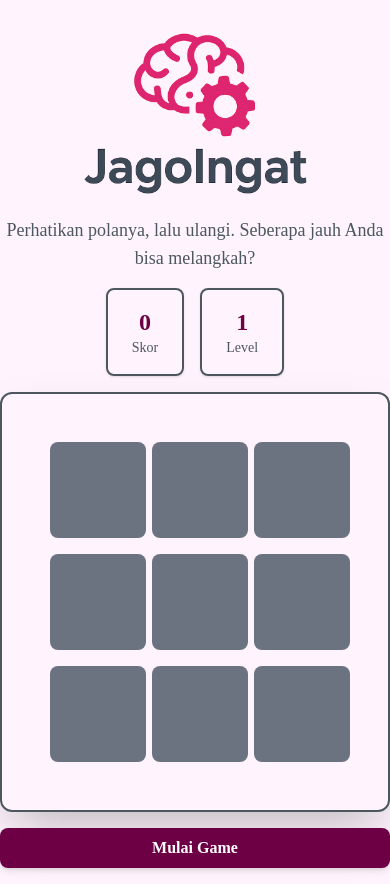
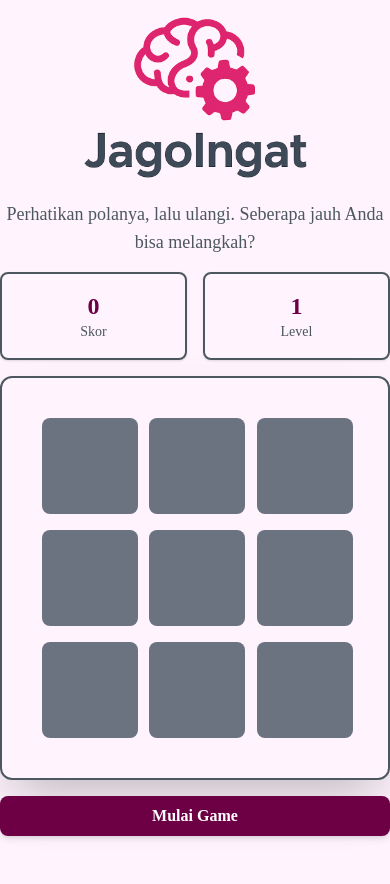
Before and after one commit to Jojo297/JagoIngat, a React (Vite) app: page / in a window 390 px wide. After the commit the page ends 844 px from the top, so only its background shows below. Built offline with nearby package versions, Linux system fonts and the light colour scheme.

Commit message:
[DEVELOPMENT] add responsive UI

```diff
--- a/src/App.jsx
+++ b/src/App.jsx
@@ -3,9 +3,8 @@ import LogoJagoIngat from "./components/LogoJagoIngat";
 
 export default function App() {
   return (
-    <div className="py-4">
+    <div className="lg:mt-8">
       <div className="flex flex-col justify-center items-center ">
-        {/* Header */}
         <LogoJagoIngat />
         <div className="text-center ">
           <p className="text-muted-foreground text-lg text-pretty">
--- a/src/CardButton.jsx
+++ b/src/CardButton.jsx
@@ -1,18 +1,15 @@
-// Card.js
 import React from "react";
 
 const CardButton = ({ color, isFlipped, onClick, cardIndex, isPlayerTurn }) => {
-  // Tentukan warna yang ditampilkan. Jika isFlipped true, gunakan warna dari prop.
-  // Jika tidak, gunakan warna abu-abu.
   const displayColor = isFlipped ? color : "bg-gray-500";
 
   return (
     <div
-      className={`w-24 h-24 rounded-lg cursor-pointer transition-colors duration-300 ${displayColor}`}
+      className={`w-24 h-24 rounded-lg ${
+        isPlayerTurn ? "cursor-pointer" : "cursor-not-allowed"
+      } transition-colors duration-300 ${displayColor}`}
       onClick={() => onClick(cardIndex)}
-      disabled={isPlayerTurn}>
-      {/* Kartu kosong, warnanya ditentukan oleh CSS */}
-    </div>
+      disabled={isPlayerTurn}></div>
   );
 };
 
--- a/src/MemoryGame.jsx
+++ b/src/MemoryGame.jsx
@@ -14,6 +14,7 @@ import {
 import GameOver from "@/assets/GameOver.jpg";
 import GoodJob from "@/assets/GoodJob.jpg";
 
+// Colors for the game cards as an array for random selection
 const colors = [
   "bg-red-500",
   "bg-blue-500",
@@ -27,15 +28,16 @@ const colors = [
 ];
 
 const MemoryGame = () => {
-  const [sequence, setSequence] = useState([]);
-  const [playerClicks, setPlayerClicks] = useState([]);
-  const [score, setScore] = useState(0);
-  const [isPlayerTurn, setIsPlayerTurn] = useState(false);
-  const [isGameStarted, setIsGameStarted] = useState(false);
-  const [level, setLevel] = useState(1);
-  const [gameOver, setGameOver] = useState(false);
-  const [bestScore, setBestScore] = useState(0);
+  const [sequence, setSequence] = useState([]); // Stores the sequence of card flips
+  const [playerClicks, setPlayerClicks] = useState([]); // Stores indices of player's clicked cards
+  const [score, setScore] = useState(0); // Current score of the player
+  const [isPlayerTurn, setIsPlayerTurn] = useState(false); // Indicates whose turn it is
+  const [isGameStarted, setIsGameStarted] = useState(false); // Indicates if the game has started
+  const [level, setLevel] = useState(1); // Indicates the current level of the game
+  const [gameOver, setGameOver] = useState(false); // Indicates if the game is over
+  const [bestScore, setBestScore] = useState(0); // Best score achieved by the player
 
+  // Load best score from local storage when the component mounts
   useEffect(() => {
     const storedBestScore = localStorage.getItem("bestScore");
     if (storedBestScore) {
@@ -43,6 +45,7 @@ const MemoryGame = () => {
     }
   }, []);
 
+  // Update best score in local storage if the current score exceeds it
   useEffect(() => {
     if (gameOver) {
       if (score > bestScore) {
@@ -52,7 +55,7 @@ const MemoryGame = () => {
     }
   }, [gameOver, score]);
 
-  console.log(score, bestScore);
+  // Function to handle closing the game over alert dialog
   const handleCloseDialog = () => {
     setGameOver(false);
     setSequence([]);
@@ -69,6 +72,7 @@ const MemoryGame = () => {
     setIsPlayerTurn(false);
   };
 
+  // Initial array of cards
   const [cards, setCards] = useState(
     colors.map((color, index) => ({
       id: index,
@@ -78,21 +82,25 @@ const MemoryGame = () => {
     }))
   );
 
+  // Start the game when called, initializing game state
   const startGame = () => {
     setIsGameStarted(true);
     setScore(0);
     setLevel(1);
     setGameOver(false);
     setPlayerClicks([]);
+    // Reset card states
     const resetCards = cards.map((card) => ({ ...card, isFlipped: false }));
     setCards(resetCards);
 
+    // Generate initial card sequence for the game
     const initialCardIndex = Math.floor(Math.random() * 9);
     const initialSequence = [initialCardIndex];
     setSequence(initialSequence);
     displaySequence(initialSequence);
   };
 
+  // Add a new card color to the sequence when required
   const addNextColor = () => {
     const newCardIndex = Math.floor(Math.random() * 9);
     const newSequence = [...sequence, newCardIndex];
@@ -100,6 +108,7 @@ const MemoryGame = () => {
     displaySequence(newSequence);
   };
 
+  // Display cards in the sequence order, setting their flipped state
   const displaySequence = (seq) => {
     setIsPlayerTurn(false);
     let delay = 500;
@@ -114,6 +123,8 @@ const MemoryGame = () => {
           resetCards[index].isFlipped = false;
           setCards(resetCards);
 
+          // Advance the player's turn if it's the last card in the sequence
+
           if (i === seq.length - 1) {
             setIsPlayerTurn(true);
           }
@@ -123,8 +134,9 @@ const MemoryGame = () => {
     });
   };
 
+  // Handle card click event
   const handleCardClick = (clickedCardIndex) => {
-    if (!isPlayerTurn || gameOver) return;
+    if (!isPlayerTurn || gameOver) return; // Exit if not on player's turn or game is over
 
     const updatedCards = [...cards];
     updatedCards[clickedCardIndex].isFlipped = true;
@@ -139,6 +151,7 @@ const MemoryGame = () => {
     const newPlayerClicks = [...playerClicks, clickedCardIndex];
     setPlayerClicks(newPlayerClicks);
 
+    // Check if player's click matches the sequence; if so, update score and level
     if (sequence[newPlayerClicks.length - 1] === clickedCardIndex) {
       if (newPlayerClicks.length === sequence.length) {
         setScore(score + 5);
@@ -155,12 +168,12 @@ const MemoryGame = () => {
         }, 1000);
       }
     } else {
-      setGameOver(true);
+      setGameOver(true); // Game over if the clicked card is not in sequence
     }
   };
 
   return (
-    <div className="flex flex-col justify-center">
+    <div className="flex flex-col justify-center lg:flex-row lg:gap-16 lg:w-full lg:px-36">
       <div className="flex-col w-full self-center items-center justify-center text-center">
         {bestScore > 0 ? (
           <Card className="w-full mt-2 px-6 py-4 text-center border-2 rounded-lg border-primary/20 bg-card/50 backdrop-blur-sm">
@@ -174,33 +187,42 @@ const MemoryGame = () => {
         ) : null}
 
         <div className="flex space-x-4 w-full justify-center">
-          <Card className="mt-4 mb-4 px-6 py-4 text-center border-2 rounded-lg border-primary/20 bg-card/50 backdrop-blur-sm">
+          <Card className="mt-4 mb-4 px-6 py-4 w-full text-center border-2 rounded-lg border-primary/20 bg-card/50 backdrop-blur-sm">
             <div>
               <div className="text-2xl font-bold text-primary">{score}</div>
               <div className="text-sm text-muted-foreground">Skor</div>
             </div>
           </Card>
-          <Card className="mt-4 mb-4 px-6 py-4 text-center border-2 rounded-lg border-primary/20 bg-card/50 backdrop-blur-sm">
+          <Card className="mt-4 mb-4 px-6 py-4 w-full text-center border-2 rounded-lg border-primary/20 bg-card/50 backdrop-blur-sm">
             <div>
               <div className="text-2xl font-bold text-primary">{level}</div>
               <div className="text-sm text-muted-foreground">Level</div>
             </div>
           </Card>
         </div>
+        <div className="hidden lg:block lg:w-full">
+          {sequence.length === 0 && !gameOver && (
+            <button
+              className="bg-primary w-full hover:shadow-xl hover:bg-primary/90 transition-all duration-200 transform hover:scale-105 text-white font-bold py-2 px-6 rounded-lg shadow-md "
+              onClick={startGame}>
+              Mulai Game
+            </button>
+          )}
+        </div>
       </div>
 
+      <div className="lg:flex lg:flex-col lg:w-full lg:mt-4">
         <div className="gap-4">
           {!isGameStarted
             ? null
             : sequence.length > 0 && (
-              <h2 className="mt-4 mb-2 text-xl text-center dark:text-white">
+                <h2 className="mt-4 lg:mt-0 mb-2 text-xl text-center dark:text-white">
                   {isPlayerTurn ? "Giliran Anda!" : "Perhatikan Urutan.."}
                 </h2>
               )}
         </div>
-
-      <Card className="p-8 border-2 border-border/20 bg-card/80 backdrop-blur-sm shadow-2xl">
-        <div className="grid grid-cols-3 gap-4 p-4">
+        <Card className="p-6 border-2 border-border/20 bg-card/80 backdrop-blur-sm shadow-2xl lg:p-4 lg:justify-center ">
+          <div className="grid grid-cols-3 gap-4 p-4 lg:p-4 lg:gap-4 lg:place-items-center">
             {cards.map((card, index) => (
               <CardButton
                 key={index}
@@ -214,13 +236,16 @@ const MemoryGame = () => {
           </div>
         </Card>
 
+        <div className="lg:hidden">
           {sequence.length === 0 && !gameOver && (
             <button
-          className="bg-primary mt-4 hover:shadow-xl hover:bg-primary/90 transition-all duration-200 transform hover:scale-105 text-white font-bold py-2 px-6 rounded-lg shadow-md "
+              className="bg-primary mt-4 w-full hover:shadow-xl hover:bg-primary/90 transition-all duration-200 transform hover:scale-105 text-white font-bold py-2 px-6 rounded-lg shadow-md "
               onClick={startGame}>
               Mulai Game
             </button>
           )}
+        </div>
+      </div>
 
       <AlertDialog open={gameOver}>
         <AlertDialogContent>
@@ -241,7 +266,7 @@ const MemoryGame = () => {
           </AlertDialogHeader>
           <AlertDialogFooter>
             <AlertDialogCancel onClick={handleCloseDialog}>
-              Cancel
+              Gak mau😜
             </AlertDialogCancel>
             <AlertDialogAction
               className=" text-white font-bold py-2 px-6 rounded-lg shadow-md transition-colors"
--- a/src/components/LogoJagoIngat.jsx
+++ b/src/components/LogoJagoIngat.jsx
@@ -3,7 +3,10 @@ import logo from "@/assets/JagoIngatLogo1.png";
 const LogoJagoIngat = () => {
   return (
     <div className="flex items-center">
-      <img src={logo} className="w-[320px] h-[200px]" />
+      <img
+        src={logo}
+        className="w-[320px] h-[200px] lg:w-[260px] lg:h-[160px]"
+      />
     </div>
   );
 };
--- a/src/main.jsx
+++ b/src/main.jsx
@@ -6,7 +6,7 @@ import { ThemeProvider } from "./components/theme-provider";
 
 createRoot(document.getElementById("root")).render(
   <StrictMode>
-    <ThemeProvider>
+    <ThemeProvider defaultTheme="light">
       <App />
     </ThemeProvider>
   </StrictMode>
```
Lines whose indentation alone changed are shown as unchanged.
